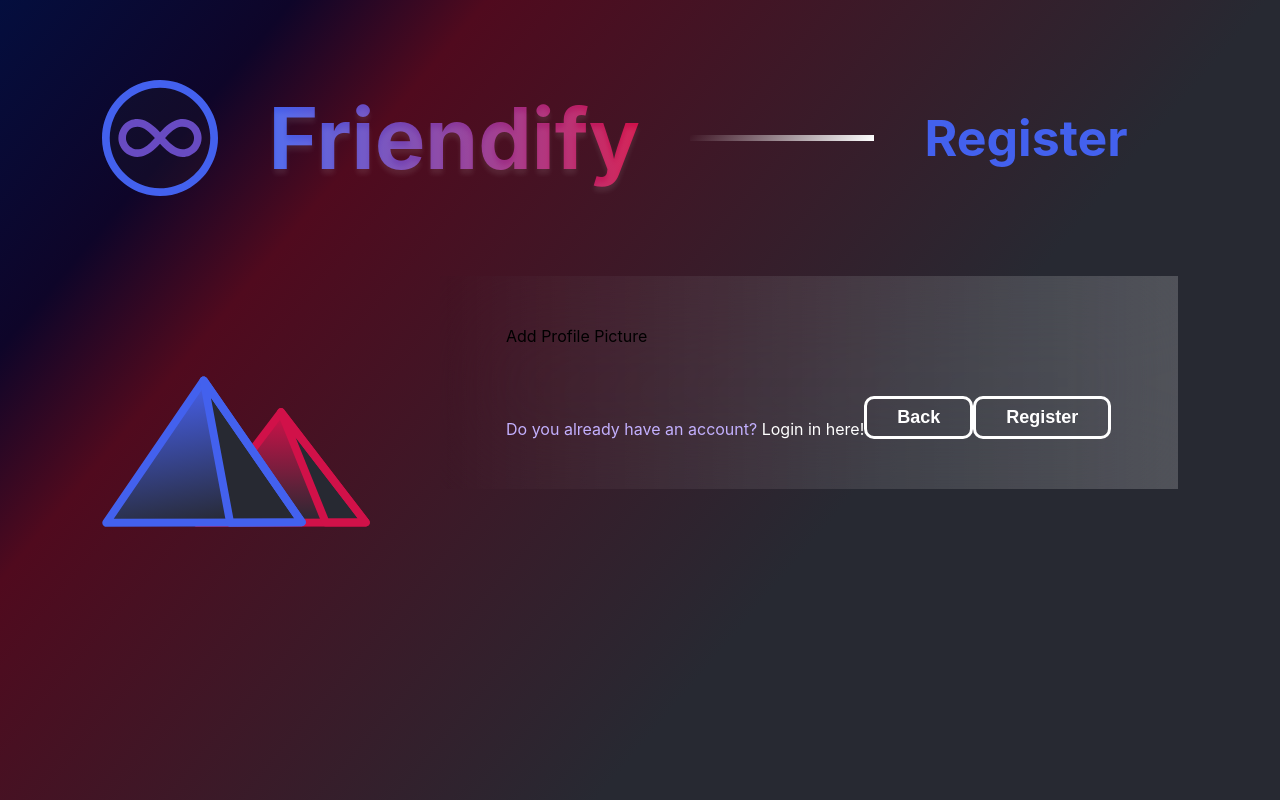
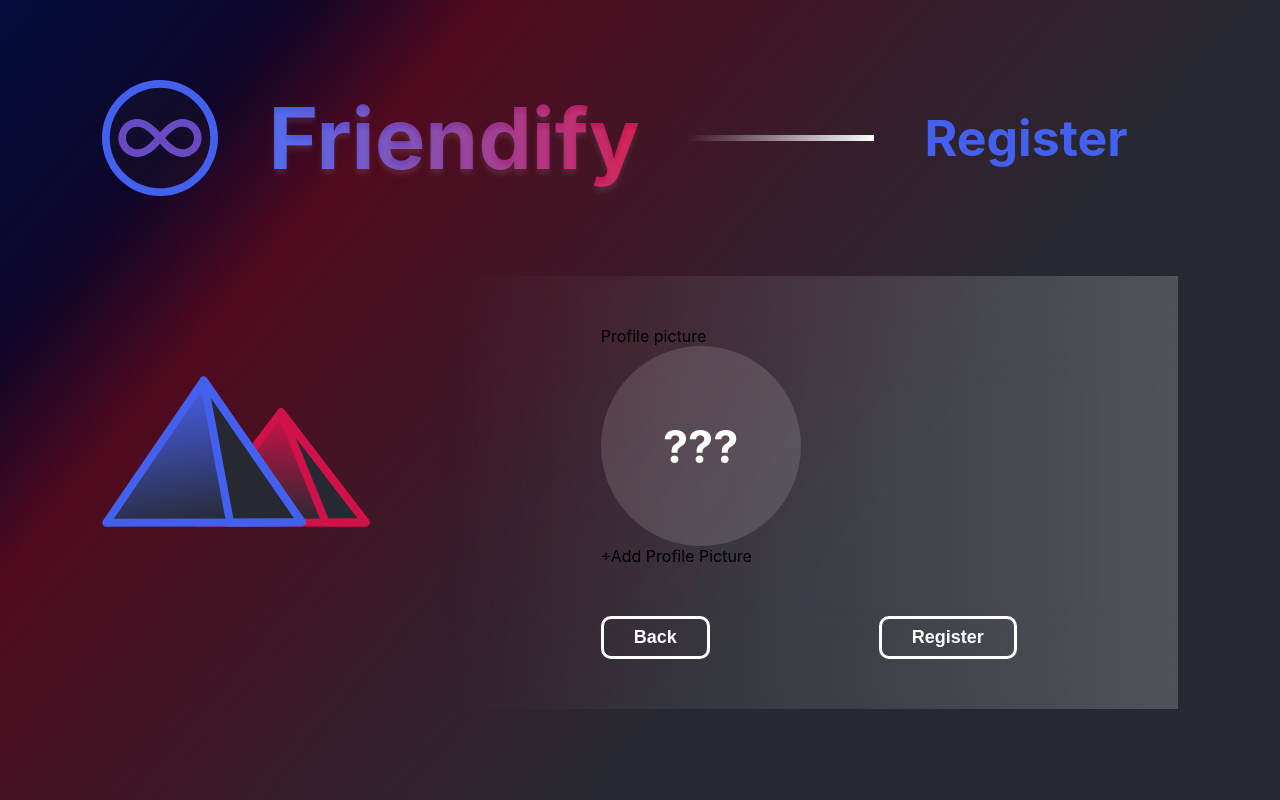
Before and after one commit to ErikTdrv/Friendify, a React (Create React App) app in the folder client/: page / in a window 1280 px wide. Both pictures are taken after a click on the button "Next". Built offline with nearby package versions, Linux system fonts and the light colour scheme.

Commit message:
signup part 2 changes

```diff
--- a/client/src/components/Auth/Register/Register.js
+++ b/client/src/components/Auth/Register/Register.js
@@ -85,9 +85,40 @@ export default function Register() {
                 )}
                 {isNextClicked && (
                   <div className='second'>
-                    {authData.profilePicture && <img src={authData.profilePicture} alt="invalid picture" />}
-                    <label htmlFor="profilepicture">
-                      Add Profile Picture
+                    <div className='profile-picture'>
+                        <label>Profile picture</label>
+                        {authData.profilePicture ? (
+                        <div
+                            className="profile-image"
+                            style={{
+                                width: '200px',
+                                height: '200px',
+                                backgroundImage: `url(${authData.profilePicture})`,
+                                backgroundSize: 'cover',
+                                backgroundPosition: 'center',
+                                borderRadius: '50%' }}
+                        ></div>
+                        ) : (
+                        <div
+                            className="placeholder-image"
+                            style={{
+                                width: '200px',
+                                height: '200px',
+                                backgroundColor: '#fff2',
+                                borderRadius: '50%',
+                                display: 'flex',
+                                justifyContent: 'center',
+                                alignItems: 'center',
+                                fontSize: '30px',
+                                color: '#fff'
+                            }}
+                        >
+                            <h2>???</h2>
+                        </div>
+                        )}
+
+                        <label className='add' htmlFor="profilepicture">
+                        <span>+</span>Add Profile Picture
                         <input type='file' id='profilepicture'
                             onChange={async (e) => {
                             if (e.target.files[0]) {
@@ -97,13 +128,15 @@ export default function Register() {
                                 });
                             }
                             }}
-                      ></input></label>
+                        />
+                        </label>
+                    </div>
                   </div>
                 )}
                 <div className='bottom-container'>
-                  <a onClick={() => setIsLogin(false)}>Do you already have an account? <span>Login in here!</span></a>
+                  <a onClick={() => setIsLogin(false)} className={`switch-btn ${isNextClicked ? 'btn-HIDDEN' : 'btn-VISIBLE'}`}> Do you already have an account? <span>Login in here!</span></a>
                   {isNextClicked ? (
-                    <div className='btns-container'>
+                    <div className='__2'>
                         <input
                             type='button'
                             value='Back'
--- a/client/src/components/Auth/Register/Register.scss
+++ b/client/src/components/Auth/Register/Register.scss
@@ -161,7 +161,6 @@ body{
                             }
                         }
                     }
-
                     .bottom-container{
                         padding-top: 50px;
                         display: flex;
@@ -179,6 +178,13 @@ body{
                             &:hover{
                                 text-decoration: underline;
                             }
+
+                            &.btn-HIDDEN{ display: none;}
+                        }
+                        .__2 {
+                            width: 100%;
+                            display: flex;
+                            justify-content: space-between;
                         }
                         input[type="button"],
                         input[type="submit"]{
@@ -210,6 +216,14 @@ body{
                             border: 3px solid lightgreen;
                         }
                     }
+                    .second{
+                        columns: 2;
+                        >*{ overflow: hidden; }
+                        .profile-picture{
+                            display: flex;
+                            flex-direction: column;
+                        }
+                    }
                 }
             }
         }
```
Lines whose indentation alone changed are shown as unchanged.
